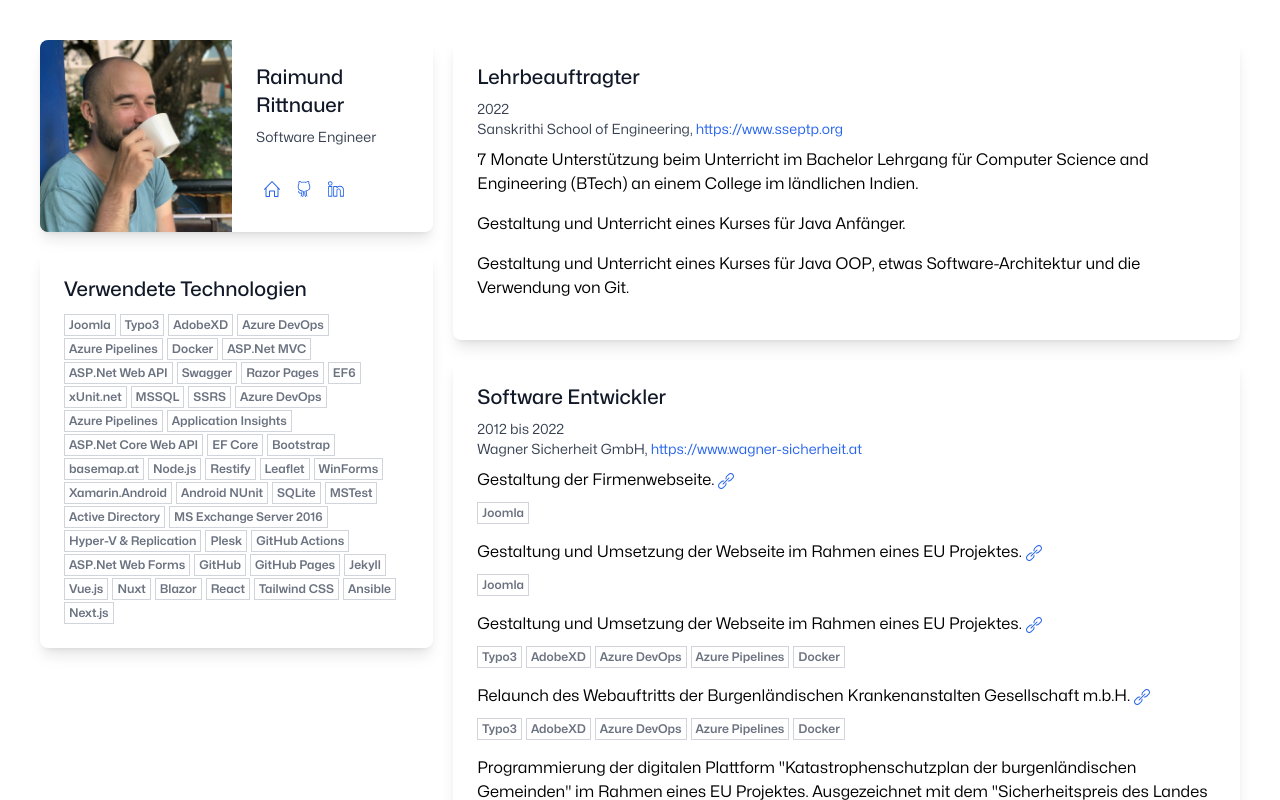
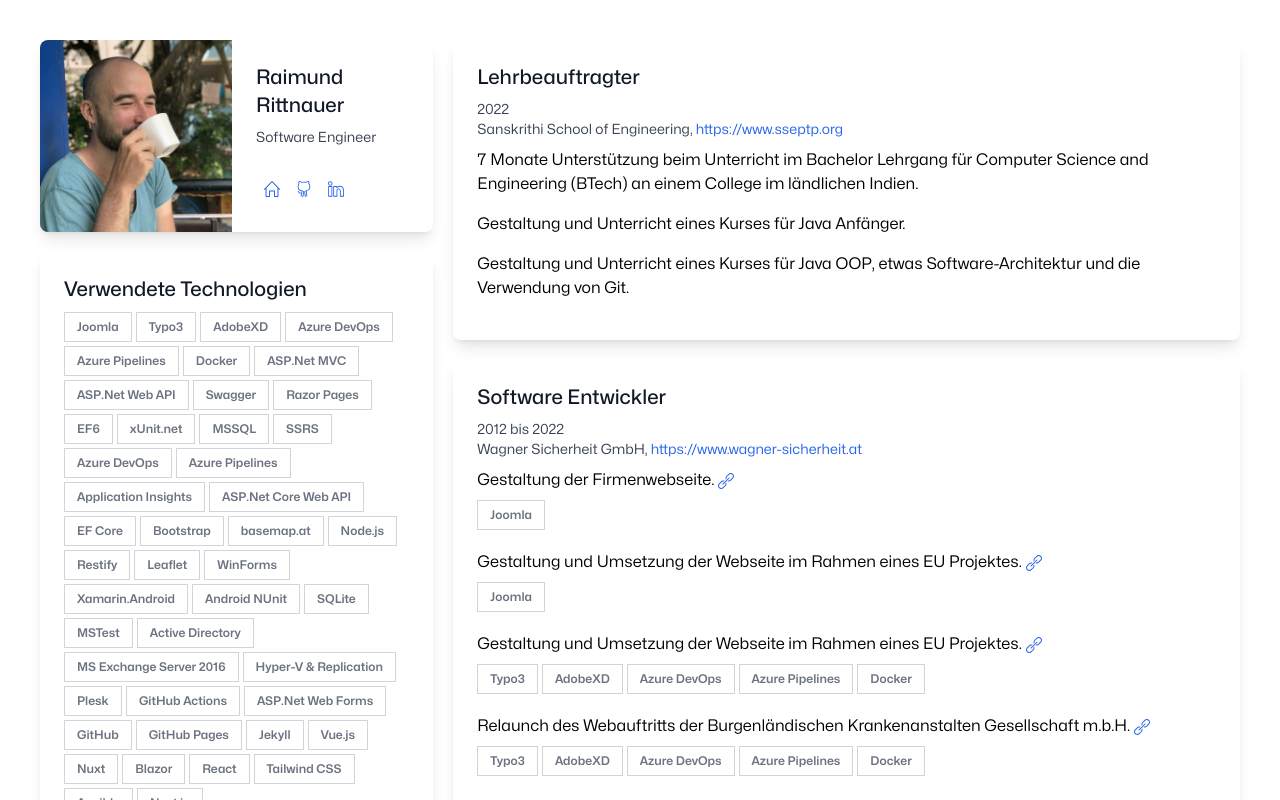
Before and after one commit to raaaimund/resume, a Next.js app: page / in a window 1280 px wide. Shown: the top 800 px of the page. Built offline with nearby package versions, Linux system fonts and the light colour scheme.

Commit message:
increased size of technology chips

```diff
--- a/components/TechnologyChip.tsx
+++ b/components/TechnologyChip.tsx
@@ -10,7 +10,7 @@ export default function TechnologyChip(props: Props) {
             data-mdb-ripple="true"
             data-mdb-ripple-color="light"
             className={`
-                inline-block px-1 py-0.5 mr-1 border border-gray-300 text-gray-500 font-semibold text-xs
+                inline-block px-3 py-1.5 mr-1 mb-1 border border-gray-300 text-gray-500 font-semibold text-xs
                 hover:bg-blue-100 hover:shadow-lg
                 focus:shadow-lg focus:outline-none focus:ring-0
                 active:bg-blue-200 active:shadow-lg
```
